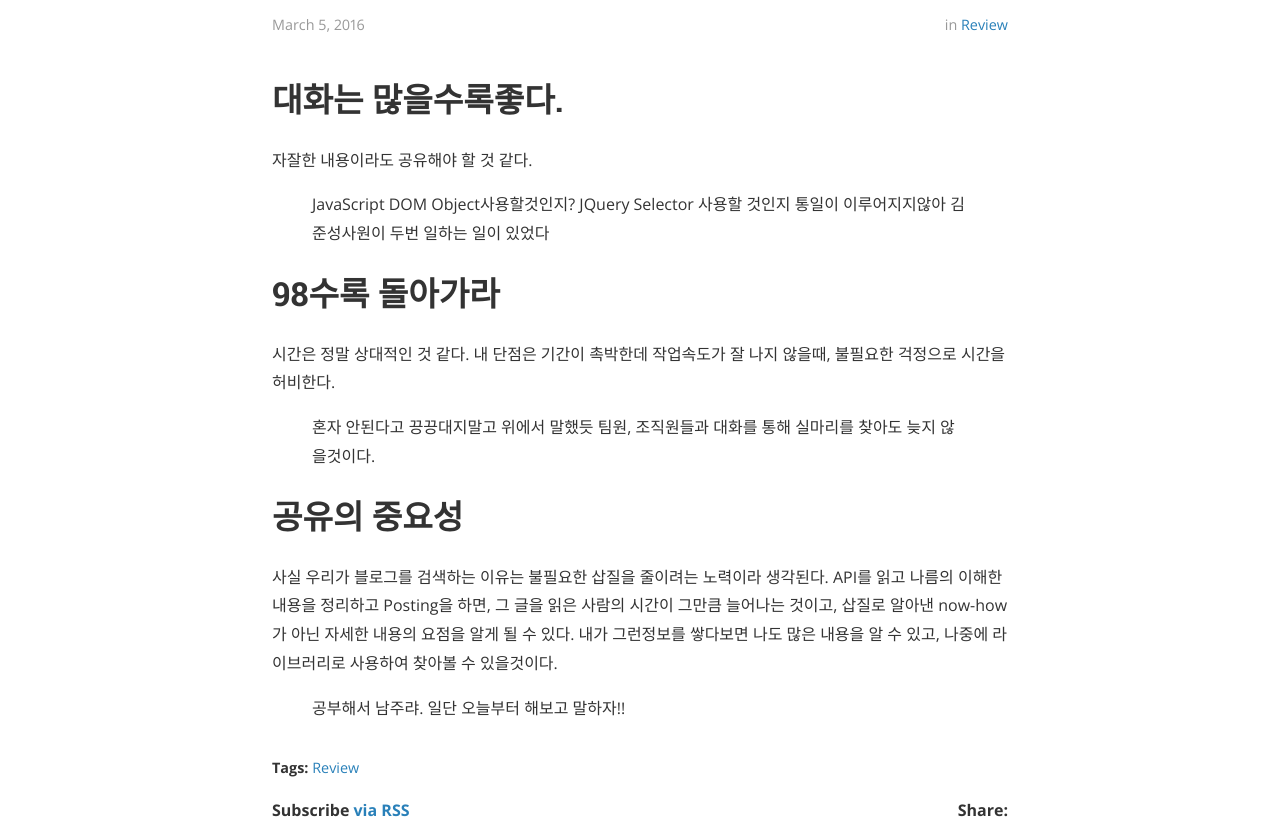
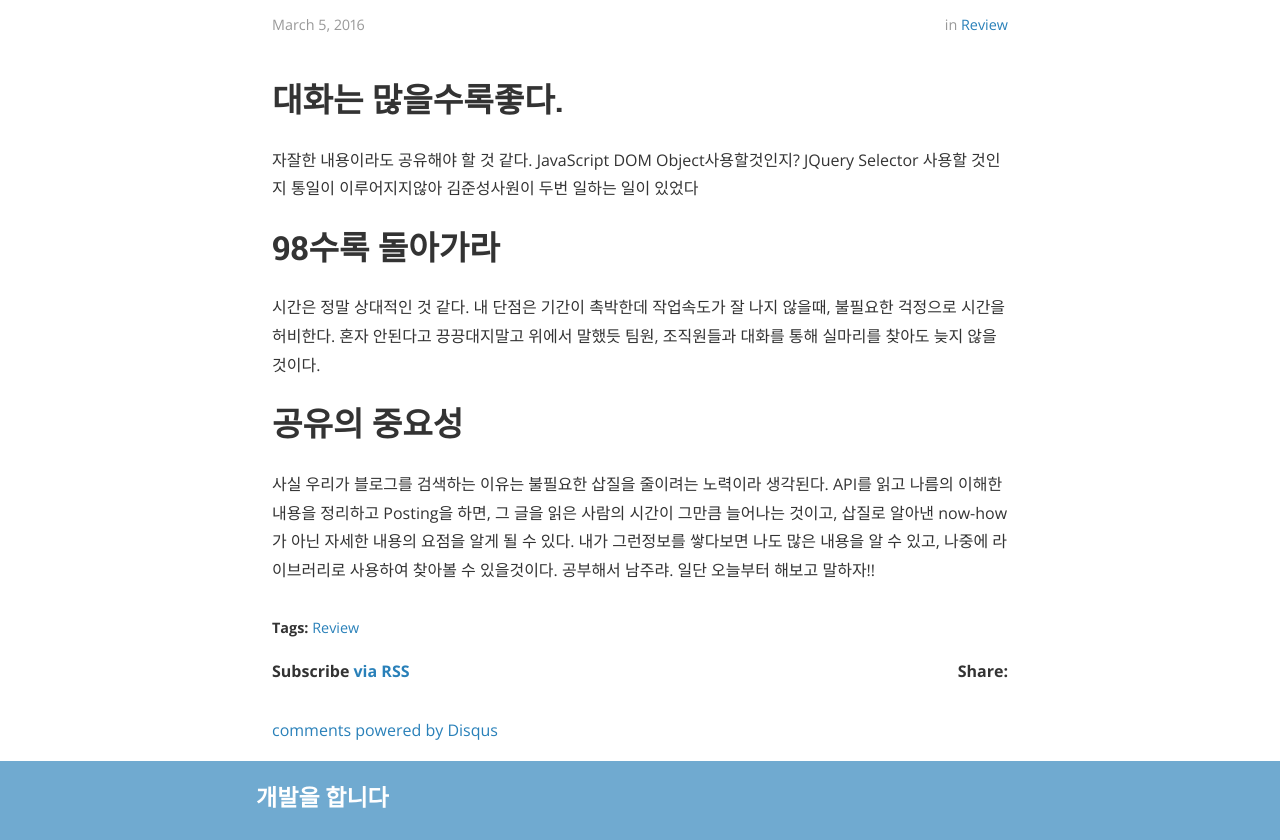
Before and after one commit to dynamiczoe/dynamiczoe.github.io, a Jekyll site: the page built from _posts/2016-03-05-rewind_this_week.md, in a window 1280 px wide and 1400 px high, cut to the strip 507-1347 px from the top of the window. Built offline with Jekyll 4.4.1, drawn with Linux system fonts in a browser that asks for light colours; nearby versions of some CDN libraries; comment, search, counter and statistics services are not loaded; a style sheet for code colours, icons or effects is not loaded.

Commit message:
change tabs

```diff
--- a/_posts/2016-03-05-rewind_this_week.md
+++ b/_posts/2016-03-05-rewind_this_week.md
@@ -9,14 +9,14 @@ cover:  "/assets/Earth.png"
 ---
 # 대화는 많을수록좋다.
 자잘한 내용이라도 공유해야 할 것 같다.
-> JavaScript DOM Object사용할것인지? JQuery Selector 사용할 것인지 통일이 이루어지지않아 김준성사원이 두번 일하는 일이 있었다
+        JavaScript DOM Object사용할것인지? JQuery Selector 사용할 것인지 통일이 이루어지지않아 김준성사원이 두번 일하는 일이 있었다
 
 # 98수록 돌아가라
 시간은 정말 상대적인 것 같다.
 내 단점은 기간이 촉박한데 작업속도가 잘 나지 않을때, 불필요한 걱정으로 시간을 허비한다.
-> 혼자 안된다고 끙끙대지말고 위에서 말했듯 팀원, 조직원들과 대화를 통해 실마리를 찾아도 늦지 않을것이다.
+        혼자 안된다고 끙끙대지말고 위에서 말했듯 팀원, 조직원들과 대화를 통해 실마리를 찾아도 늦지 않을것이다.
 
 # 공유의 중요성
 사실 우리가 블로그를 검색하는 이유는 불필요한 삽질을 줄이려는 노력이라 생각된다.
 API를 읽고 나름의 이해한 내용을 정리하고 Posting을 하면, 그 글을 읽은 사람의 시간이 그만큼 늘어나는 것이고, 삽질로 알아낸 now-how가 아닌 자세한 내용의 요점을 알게 될 수 있다. 내가 그런정보를 쌓다보면 나도 많은 내용을 알 수 있고, 나중에 라이브러리로 사용하여 찾아볼 수 있을것이다.
-> 공부해서 남주랴. 일단 오늘부터 해보고 말하자!!
+        공부해서 남주랴. 일단 오늘부터 해보고 말하자!!
```
